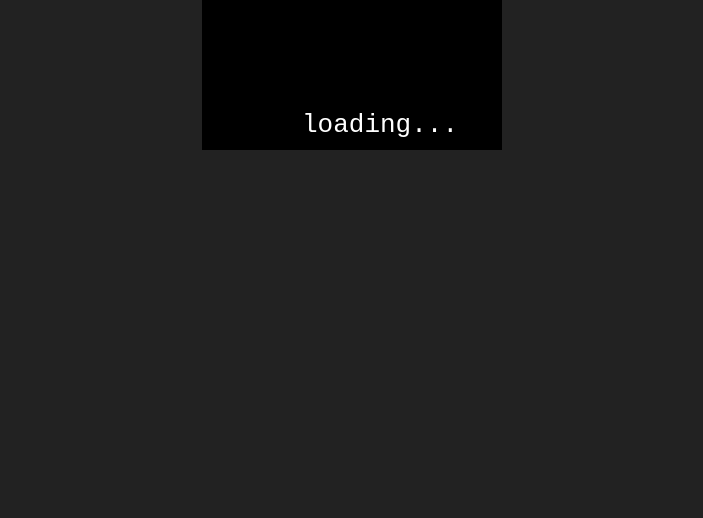
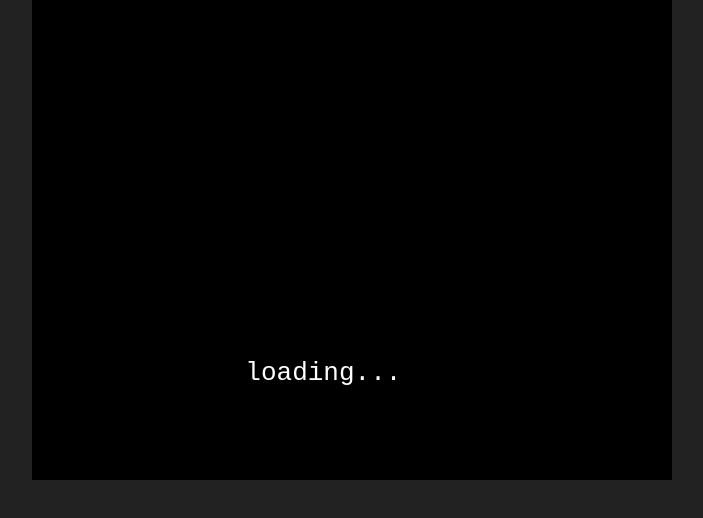
Before and after one commit to pebonius/faun-town, a website with bundled scripts: page public/index.html in a window 1280 px wide. Shown: the whole page, without its empty margins (288-991 px from the left). Built offline with nearby package versions, Linux system fonts and the light colour scheme.

Commit message:
Update index.html

```diff
--- a/public/index.html
+++ b/public/index.html
@@ -10,7 +10,7 @@
     <link rel="stylesheet" href="css/styles.css" />
   </head>
   <body>
-    <canvas id="canvas"></canvas>
+    <canvas id="canvas" width="640px" height="480px"></canvas>
     <script type="module" src="scripts/index.js"></script>
   </body>
 </html>
```
